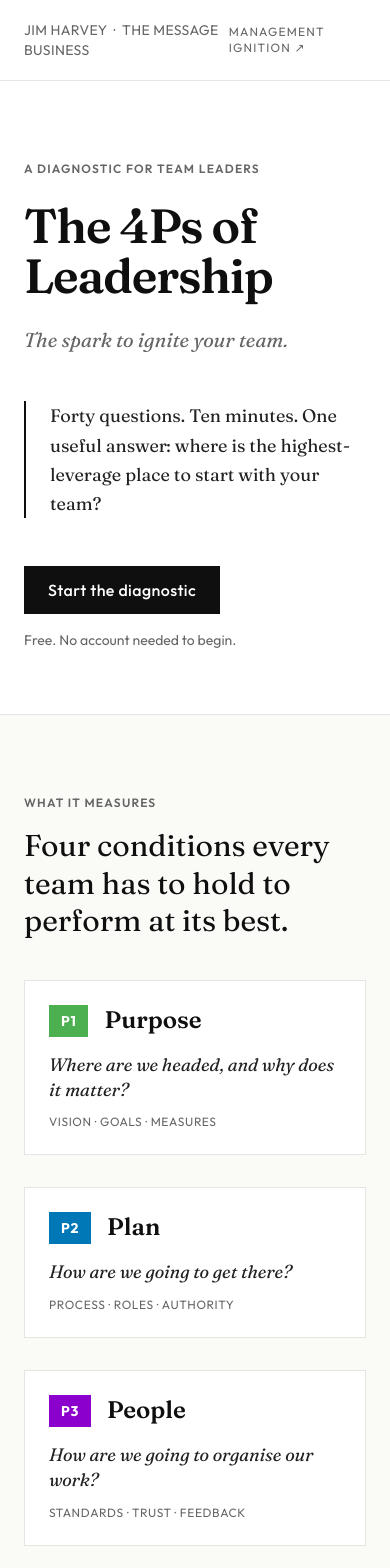
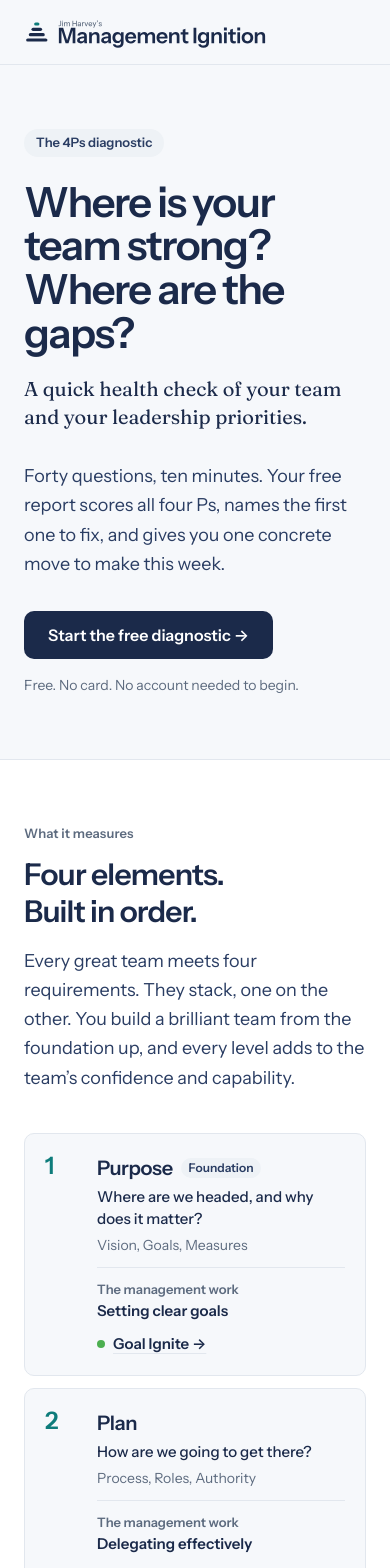
Before and after one commit to jimharvey-source/4p-assessment, a React (Vite) app: page / in a window 390 px wide. Shown: the top 1568 px of the page. Built offline with nearby package versions, Linux system fonts and the light colour scheme; the HTML template or start-up script is replaced by a standard one.

Commit message:
Design system restyle; landing page rewritten to match the main site

```diff
--- a/index.html
+++ b/index.html
@@ -4,14 +4,14 @@
     <meta charset="UTF-8" />
     <link rel="icon" type="image/svg+xml" href="/favicon.svg" />
     <meta name="viewport" content="width=device-width, initial-scale=1.0" />
-    <meta name="description" content="The 4Ps of Leadership. A diagnostic for team leaders. Find the highest-leverage place to start with your team." />
-    <meta property="og:title" content="The 4Ps of Leadership" />
-    <meta property="og:description" content="The spark to ignite your team. A diagnostic for leaders, by Jim Harvey." />
+    <meta name="description" content="The 4Ps diagnostic. A ten-minute health check of your team and your leadership priorities. Free." />
+    <meta property="og:title" content="The 4Ps diagnostic" />
+    <meta property="og:description" content="Where is your team strong? Where are the gaps? A free ten-minute diagnostic by Jim Harvey." />
     <meta property="og:type" content="website" />
     <link rel="preconnect" href="https://fonts.googleapis.com">
     <link rel="preconnect" href="https://fonts.gstatic.com" crossorigin>
-    <link href="https://fonts.googleapis.com/css2?family=Fraunces:ital,opsz,wght@0,9..144,400;0,9..144,500;0,9..144,600;0,9..144,700;1,9..144,400&family=Outfit:wght@300;400;500;600;700&display=swap" rel="stylesheet">
-    <title>The 4Ps of Leadership — The spark to ignite your team</title>
+    <link href="https://fonts.googleapis.com/css2?family=Fraunces:opsz,wght,SOFT,WONK@9..144,300..700,0..100,0..1&family=Instrument+Sans:wght@400..700&display=swap" rel="stylesheet">
+    <title>The 4Ps diagnostic: Management Ignition</title>
   </head>
   <body>
     <div id="root"></div>
--- a/src/index.css
+++ b/src/index.css
@@ -9,14 +9,13 @@
     text-rendering: optimizeLegibility;
   }
   body {
-    @apply font-serif text-ink-700 bg-white;
-    font-feature-settings: "ss01", "ss02";
+    @apply font-sans text-ink-700 bg-white;
   }
   h1, h2, h3, h4 {
-    @apply font-serif text-ink-900;
+    @apply font-sans text-ink-900 font-semibold tracking-tight;
   }
   ::selection {
-    background-color: #1A1A1A;
+    background-color: #1b2a4a;
     color: #FFFFFF;
   }
 }
@@ -29,12 +28,12 @@
     @apply mx-auto max-w-prose px-6 sm:px-8;
   }
   .btn-primary {
-    @apply inline-flex items-center justify-center px-6 py-3 font-sans font-medium text-white bg-ink-900 hover:bg-ink-800 transition-colors duration-150 rounded-none tracking-wide;
+    @apply inline-flex items-center justify-center min-h-[48px] px-6 font-sans font-semibold text-white bg-ink-900 hover:opacity-90 transition-opacity duration-150 rounded-[10px];
   }
   .btn-secondary {
-    @apply inline-flex items-center justify-center px-6 py-3 font-sans font-medium text-ink-900 bg-transparent border border-ink-900 hover:bg-ink-100 transition-colors duration-150 rounded-none tracking-wide;
+    @apply inline-flex items-center justify-center min-h-[48px] px-6 font-sans font-semibold text-ink-900 bg-white border border-ink-200 hover:border-ink-900 transition-colors duration-150 rounded-[10px];
   }
   .eyebrow {
-    @apply font-sans uppercase text-xs tracking-widest text-ink-500 font-semibold;
+    @apply font-sans text-[13px] tracking-[0.01em] text-ink-500 font-semibold;
   }
 }
--- a/src/pages/Landing.jsx
+++ b/src/pages/Landing.jsx
@@ -1,164 +1,184 @@
 import { Link } from 'react-router-dom';
+
+// The 4Ps diagnostic landing page, 11 October 2026.
+// Same wording and order as management-ignition.com: the four elements stack from Purpose,
+// the foundation, to Pride, the peak. Tool colours appear as dots only.
+
+const SITE = 'https://management-ignition.com';
+
+const PS = [
+  {
+    n: 1, name: 'Purpose', tag: 'Foundation', dot: 'bg-purpose',
+    question: 'Where are we headed, and why does it matter?',
+    elements: 'Vision, Goals, Measures',
+    work: 'Setting clear goals', tool: 'Goal Ignite', url: 'https://goal.management-ignition.com',
+  },
+  {
+    n: 2, name: 'Plan', dot: 'bg-plan',
+    question: 'How are we going to get there?',
+    elements: 'Process, Roles, Authority',
+    work: 'Delegating effectively', tool: 'Delegate Ignite', url: 'https://delegate.management-ignition.com',
+  },
+  {
+    n: 3, name: 'People', dot: 'bg-people',
+    question: 'How do we hold ourselves to the right standards?',
+    elements: 'Standards, Trust, Feedback',
+    work: 'Feedback, with coaching to build confidence', tool: 'Feedback Ignite', url: 'https://feedback.management-ignition.com',
+  },
+  {
+    n: 4, name: 'Pride', tag: 'Peak', dot: 'bg-pride',
+    question: 'Do we actually care? How does it show?',
+    elements: 'Proactivity, Energy, Recognition',
+    work: 'Coaching', tool: 'Coach Ignite', url: 'https://coach.management-ignition.com',
+  },
+];
+
+const GETS = [
+  { title: 'Your four scores', text: 'Purpose, Plan, People and Pride, each with a plain label, so you can see at a glance where the team is strong and where the gaps are.' },
+  { title: 'The first P to fix', text: 'The lowest layer that is not holding. Everything above it rests on it, so that is where the work starts.' },
+  { title: 'One move this week', text: 'A concrete action for the weakest part of that P, written to fit the meetings and conversations you already have.' },
+  { title: 'The tool to start it in', text: 'A link to the Management Ignition tool that does that work with you. Three free uses, no card.' },
+];
 
 export default function Landing() {
   return (
-    <div className="min-h-screen bg-white text-ink-700">
-      {/* Header bar */}
-      <header className="border-b border-ink-200">
-        <div className="container-reading py-5 flex items-center justify-between">
-          <div className="font-sans text-sm tracking-wide text-ink-500">
-            JIM HARVEY &nbsp;·&nbsp; THE MESSAGE BUSINESS
-          </div>
-          <a
-            href="https://management-ignition.com"
-            className="font-sans text-xs uppercase tracking-widest text-ink-500 hover:text-ink-900 transition-colors"
-          >
-            Management Ignition ↗
+    <div className="min-h-screen bg-ink-50 text-ink-700">
+      <header className="border-b border-ink-200 bg-ink-50">
+        <div className="container-reading py-4 flex items-center justify-between gap-4">
+          <a href={SITE} aria-label="Management Ignition home">
+            <img src="/mi-lockup.svg" alt="Jim Harvey's Management Ignition" className="h-8 sm:h-9 w-auto block" />
+          </a>
+          <a href={SITE} className="hidden sm:inline font-sans text-sm font-medium text-ink-700 hover:text-ink-900 underline decoration-ink-200 underline-offset-4">
+            management-ignition.com
           </a>
         </div>
       </header>
 
       {/* Hero */}
-      <section className="container-reading pt-20 sm:pt-28 pb-16">
-        <div className="eyebrow mb-6">A DIAGNOSTIC FOR TEAM LEADERS</div>
+      <section className="container-reading pt-16 sm:pt-24 pb-16">
+        <div className="inline-block font-sans text-[13px] font-semibold text-ink-700 bg-ink-100 rounded-full px-3 py-1 mb-6">
+          The 4Ps diagnostic
+        </div>
 
-        <h1 className="font-serif font-semibold text-5xl sm:text-7xl leading-[1.05] text-ink-900 tracking-tight mb-6">
-          The 4Ps of<br/>Leadership
+        <h1 className="text-[2.6rem] sm:text-6xl leading-[1.05] tracking-[-0.035em] mb-5 max-w-[16ch]">
+          Where is your team strong? Where are the gaps?
         </h1>
 
-        <p className="font-serif italic text-xl sm:text-2xl text-ink-500 mb-12 leading-snug">
-          The spark to ignite your team.
+        <p className="font-spoken text-xl sm:text-2xl text-ink-900 leading-snug mb-8 max-w-prose" style={{ fontVariationSettings: '"SOFT" 0, "WONK" 0' }}>
+          A quick health check of your team and your leadership priorities.
         </p>
 
-        <div className="border-l-2 border-ink-900 pl-6 mb-12 max-w-prose">
-          <p className="text-lg sm:text-xl leading-relaxed text-ink-700">
-            Forty questions. Ten minutes. One useful answer: where is the highest-leverage place to start with your team?
-          </p>
-        </div>
+        <p className="text-lg leading-relaxed text-ink-700 mb-8 max-w-prose">
+          Forty questions, ten minutes. Your free report scores all four Ps, names the first one to fix,
+          and gives you one concrete move to make this week.
+        </p>
 
         <Link to="/diagnostic" className="btn-primary text-base">
-          Start the diagnostic
+          Start the free diagnostic &rarr;
         </Link>
-
         <p className="mt-4 font-sans text-sm text-ink-500">
-          Free. No account needed to begin.
+          Free. No card. No account needed to begin.
         </p>
       </section>
 
-      {/* What it measures */}
-      <section className="bg-ink-50 border-y border-ink-200 py-20">
+      {/* The four elements */}
+      <section className="bg-white border-y border-ink-200 py-16 sm:py-20">
         <div className="container-reading">
-          <div className="eyebrow mb-4">WHAT IT MEASURES</div>
-          <h2 className="font-serif text-3xl sm:text-4xl text-ink-900 mb-10 max-w-prose leading-tight">
-            Four conditions every team has to hold to perform at its best.
+          <div className="eyebrow mb-3">What it measures</div>
+          <h2 className="text-3xl sm:text-4xl leading-tight mb-4">
+            Four elements.<br />Built in order.
           </h2>
+          <p className="text-lg leading-relaxed text-ink-700 mb-10 max-w-prose">
+            Every great team meets four requirements. They stack, one on the other. You build a brilliant
+            team from the foundation up, and every level adds to the team&rsquo;s confidence and capability.
+          </p>
 
-          <div className="grid grid-cols-1 sm:grid-cols-2 gap-8 mb-12">
-            <FourPCard
-              letter="P1"
-              name="Purpose"
-              colour="bg-purpose"
-              question="Where are we headed, and why does it matter?"
-              elements="Vision · Goals · Measures"
-            />
-            <FourPCard
-              letter="P2"
-              name="Plan"
-              colour="bg-plan"
-              question="How are we going to get there?"
-              elements="Process · Roles · Authority"
-            />
-            <FourPCard
-              letter="P3"
-              name="People"
-              colour="bg-people"
-              question="How are we going to organise our work?"
-              elements="Standards · Trust · Feedback"
-            />
-            <FourPCard
-              letter="P4"
-              name="Pride"
-              colour="bg-pride"
-              question="How do all of our people feel about the work?"
-              elements="Proactivity · Energy · Recognition"
-            />
+          <ol className="flex flex-col gap-3">
+            {PS.map(p => <PRow key={p.name} p={p} />)}
+          </ol>
+
+          <div className="mt-3 flex flex-wrap items-center justify-between gap-4 border border-dashed border-ink-500 rounded-[10px] p-5 sm:pl-[4.75rem]">
+            <div className="max-w-prose">
+              <div className="font-semibold text-ink-900">Better meetings hold the four together</div>
+              <p className="text-[15px] leading-relaxed text-ink-700 mt-1">
+                Every goal, every delegation, every piece of feedback and every coaching conversation happens
+                in a meeting. Run your one-to-ones and team meetings well, and the four elements hold.
+              </p>
+            </div>
+            <ToolLink dot="bg-meeting" tool="Meeting Ignite" url="https://meeting.management-ignition.com" />
           </div>
+        </div>
+      </section>
 
-          <p className="max-w-prose text-lg leading-relaxed text-ink-600">
-            The diagnostic scores your team against twelve leadership drivers, three within each P. The report names the priority P, identifies the single move worth making this week, and gives you a sharp starting point for development.
+      {/* How it finds the starting point */}
+      <section className="container-reading py-16 sm:py-20">
+        <div className="eyebrow mb-3">How it finds your starting point</div>
+        <h2 className="text-3xl sm:text-4xl leading-tight mb-5 max-w-prose">
+          Most management problems start one level down.
+        </h2>
+        <p className="text-lg leading-relaxed text-ink-700 max-w-prose">
+          A People problem often comes from a weak Plan. A Plan problem usually comes from an unclear
+          Purpose. The diagnostic finds the lowest layer that isn&rsquo;t holding, because everything above
+          it rests on it.
+        </p>
+      </section>
+
+      {/* What you get */}
+      <section className="bg-white border-y border-ink-200 py-16 sm:py-20">
+        <div className="container-reading">
+          <div className="eyebrow mb-3">What you get</div>
+          <h2 className="text-3xl sm:text-4xl leading-tight mb-10 max-w-prose">
+            A four-page report you can act on this week.
+          </h2>
+          <div className="grid grid-cols-1 sm:grid-cols-2 gap-3">
+            {GETS.map((g, i) => (
+              <div key={g.title} className="bg-ink-50 border border-ink-200 rounded-[10px] p-5">
+                <div className="font-sans text-2xl font-semibold text-accent leading-none mb-3">{i + 1}</div>
+                <h3 className="text-lg mb-2">{g.title}</h3>
+                <p className="text-[15px] leading-relaxed text-ink-700">{g.text}</p>
+              </div>
+            ))}
+          </div>
+        </div>
+      </section>
+
+      {/* Built by */}
+      <section className="container-reading py-16 sm:py-20">
+        <div className="eyebrow mb-3">Built by</div>
+        <h2 className="text-2xl sm:text-3xl leading-snug mb-5 max-w-prose">
+          Jim Harvey, founder of The Message Business.
+        </h2>
+        <p className="text-lg leading-relaxed text-ink-700 mb-4 max-w-prose">
+          Thirty years of work with leaders and teams across banks, manufacturers, consultancies and
+          professional services firms. The 4Ps are the spine of his book <em>The Art of Managing</em> and
+          of the Management Ignition tools.
+        </p>
+        <p className="text-lg leading-relaxed text-ink-700 max-w-prose">
+          The diagnostic shows you where to start. The tools help you do the work. Both come from the same
+          model.
+        </p>
+      </section>
+
+      {/* Close */}
+      <section className="bg-ink-900 py-20 text-center">
+        <div className="container-reading">
+          <h2 className="text-white text-3xl sm:text-4xl leading-tight mb-4">Find your starting point.</h2>
+          <p className="text-lg text-white/80 mb-8">Forty questions. Ten minutes. Free.</p>
+          <Link to="/diagnostic" className="inline-flex items-center justify-center min-h-[48px] px-6 font-sans font-semibold text-ink-900 bg-white rounded-[10px] hover:opacity-90">
+            Start the free diagnostic &rarr;
+          </Link>
+          <p className="mt-6 text-sm text-white/70">
+            Or go straight to the tools at <a href="https://app.management-ignition.com" className="text-white underline decoration-white/40 underline-offset-4">app.management-ignition.com</a>.
           </p>
         </div>
       </section>
 
-      {/* What you get */}
-      <section className="container-reading py-20">
-        <div className="eyebrow mb-4">WHAT YOU GET</div>
-        <h2 className="font-serif text-3xl sm:text-4xl text-ink-900 mb-12 max-w-prose leading-tight">
-          A four-page report. One starting point. The work for next week.
-        </h2>
-
-        <div className="grid grid-cols-1 sm:grid-cols-2 gap-x-12 gap-y-8 max-w-reading">
-          <Feature
-            label="01"
-            title="A dashboard"
-            text="All four P scores, with band labels. You see at a glance which condition is strongest, which is weakest, and where the work is."
-          />
-          <Feature
-            label="02"
-            title="Your priority P"
-            text="The single most important P to work on, based on the framework's stack logic. Plain words. No jargon."
-          />
-          <Feature
-            label="03"
-            title="One move this week"
-            text="The highest-leverage development action drawn from the lowest-scoring driver. Specific. Doable in your real meetings."
-          />
-          <Feature
-            label="04"
-            title="The route to deeper work"
-            text="If you want the full report — twelve-driver breakdown, four-week plan, strengths, routing to coaching and the Ignite tools — the Pro report is one click away."
-          />
-        </div>
-      </section>
-
-      {/* Built by */}
-      <section className="border-t border-ink-200 bg-ink-50 py-20">
-        <div className="container-reading">
-          <div className="eyebrow mb-6">BUILT BY</div>
-          <h2 className="font-serif text-2xl sm:text-3xl text-ink-900 max-w-prose leading-snug mb-6">
-            Jim Harvey, founder of The Message Business.
-          </h2>
-          <p className="max-w-prose text-lg leading-relaxed text-ink-600 mb-4">
-            Thirty years of work with leaders and teams across banks, manufacturers, consultancies, and professional services firms. The 4Ps model is the spine of his book <em>The Art of Managing</em> and the Management Ignition tool suite.
-          </p>
-          <p className="max-w-prose text-lg leading-relaxed text-ink-600">
-            The diagnostic gives you the picture. The Management Ignition tools give you the working layer. The book gives you the readable version. All three trace back to the same model.
-          </p>
-        </div>
-      </section>
-
-      {/* Final CTA */}
-      <section className="container-reading py-24 text-center">
-        <p className="font-serif italic text-xl sm:text-2xl text-ink-700 max-w-prose mx-auto mb-10 leading-snug">
-          One report. One starting point. Four weeks of focused work.
-        </p>
-        <Link to="/diagnostic" className="btn-primary text-base">
-          Start the diagnostic
-        </Link>
-        <p className="mt-4 font-sans text-sm text-ink-500">
-          Ten minutes. Free.
-        </p>
-      </section>
-
-      {/* Footer */}
-      <footer className="border-t border-ink-200 py-10">
-        <div className="container-reading flex flex-col sm:flex-row items-start sm:items-center justify-between gap-4">
-          <div className="font-sans text-xs text-ink-500">
-            © Jim Harvey / The Message Business 2026
-          </div>
-          <div className="font-sans text-xs text-ink-500 space-x-6">
-            <a href="https://themessagebusiness.com" className="hover:text-ink-900">themessagebusiness.com</a>
-            <a href="https://management-ignition.com" className="hover:text-ink-900">management-ignition.com</a>
+      <footer className="bg-ink-900 border-t border-white/10 py-8">
+        <div className="container-reading flex flex-col sm:flex-row items-start sm:items-center justify-between gap-3 text-sm text-white/60">
+          <div>&copy; Jim Harvey / The Message Business 2026</div>
+          <div className="flex gap-6">
+            <a href={SITE} className="hover:text-white">management-ignition.com</a>
+            <a href="https://themessagebusiness.com" className="hover:text-white">themessagebusiness.com</a>
           </div>
         </div>
       </footer>
@@ -166,33 +186,32 @@ export default function Landing() {
   );
 }
 
-function FourPCard({ letter, name, colour, question, elements }) {
+function PRow({ p }) {
   return (
-    <div className="bg-white border border-ink-200 p-6">
-      <div className="flex items-start gap-4 mb-4">
-        <div className={`${colour} text-white font-sans font-bold text-sm px-3 py-1.5 tracking-wider`}>
-          {letter}
+    <li className="grid grid-cols-[2.25rem_1fr] sm:grid-cols-[3rem_1fr_14rem] gap-x-4 sm:gap-x-6 gap-y-3 bg-ink-50 border border-ink-200 rounded-[10px] p-5">
+      <div className="text-2xl font-semibold text-accent leading-none">{p.n}</div>
+      <div>
+        <div className="flex items-center gap-2 flex-wrap">
+          <span className="text-xl font-semibold text-ink-900 tracking-tight">{p.name}</span>
+          {p.tag && <span className="text-xs font-semibold text-ink-700 bg-ink-100 rounded-full px-2 py-0.5">{p.tag}</span>}
         </div>
-        <h3 className="font-serif text-2xl font-semibold text-ink-900 leading-tight">
-          {name}
-        </h3>
+        <div className="text-[15px] font-medium text-ink-900 mt-1">{p.question}</div>
+        <div className="text-sm text-ink-500 mt-1">{p.elements}</div>
       </div>
-      <p className="font-serif italic text-ink-700 text-lg mb-3 leading-snug">
-        {question}
-      </p>
-      <p className="font-sans text-xs text-ink-500 tracking-wider uppercase">
-        {elements}
-      </p>
-    </div>
+      <div className="col-start-2 sm:col-start-3 border-t sm:border-t-0 sm:border-l border-ink-200 pt-3 sm:pt-0 sm:pl-5">
+        <div className="text-[13px] font-semibold text-ink-500">The management work</div>
+        <div className="text-[15px] font-semibold text-ink-900 mt-0.5 mb-2 leading-snug">{p.work}</div>
+        <ToolLink dot={p.dot} tool={p.tool} url={p.url} />
+      </div>
+    </li>
   );
 }
 
-function Feature({ label, title, text }) {
+function ToolLink({ dot, tool, url }) {
   return (
-    <div>
-      <div className="font-sans text-xs text-ink-400 tracking-widest mb-2">{label}</div>
-      <h3 className="font-serif text-xl font-semibold text-ink-900 mb-3">{title}</h3>
-      <p className="text-base text-ink-600 leading-relaxed">{text}</p>
-    </div>
+    <a href={url} className="inline-flex items-center gap-2 text-[15px] font-semibold text-ink-900 underline decoration-ink-200 underline-offset-4 hover:decoration-ink-900">
+      <span className={`w-2 h-2 rounded-full ${dot}`} />
+      {tool} &rarr;
+    </a>
   );
 }
```
Also changed, not shown: src/pages/Diagnostic.jsx (+6 -6 lines), src/pages/Email.jsx (+5 -5 lines), src/pages/Report.jsx (+13 -13 lines), tailwind.config.js (+21 -14 lines), public/favicon.svg, public/mi-lockup.svg (added).
